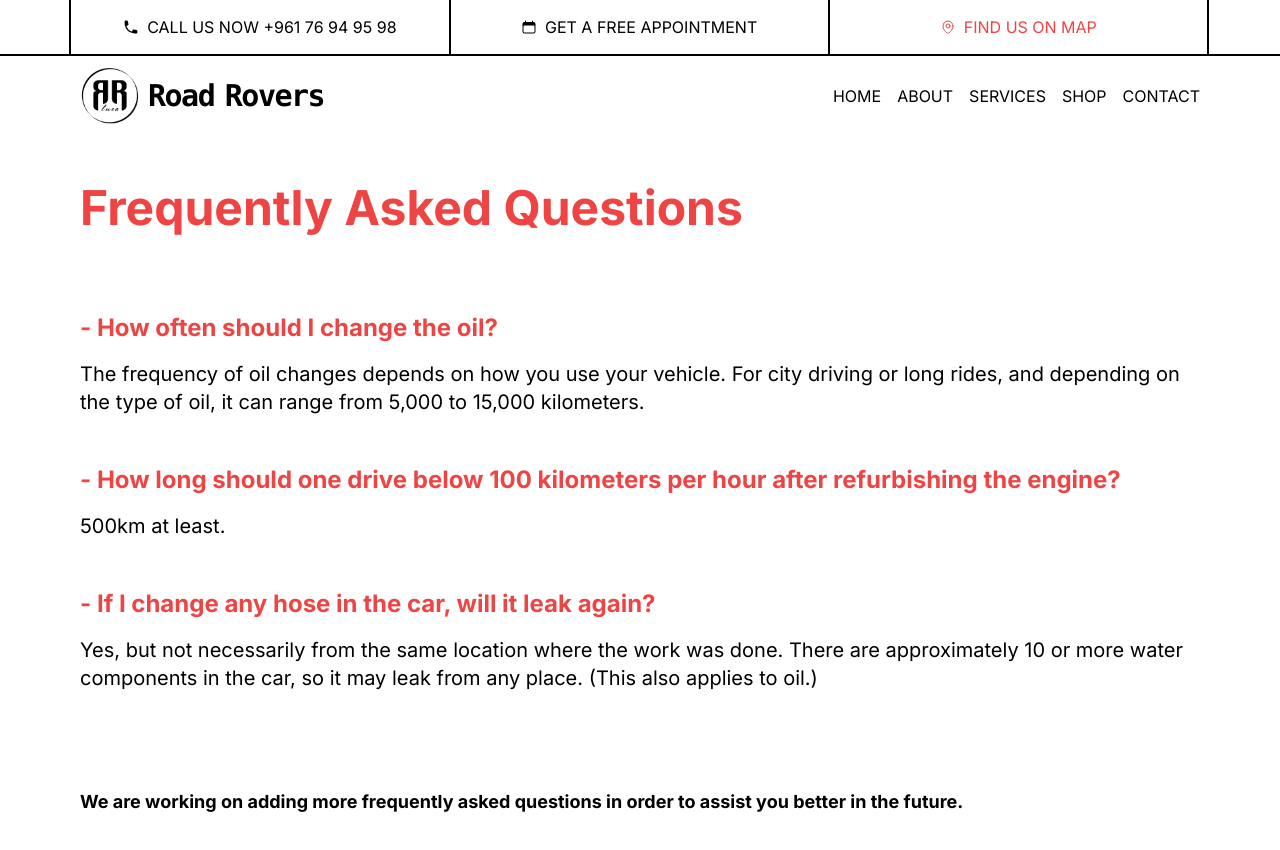
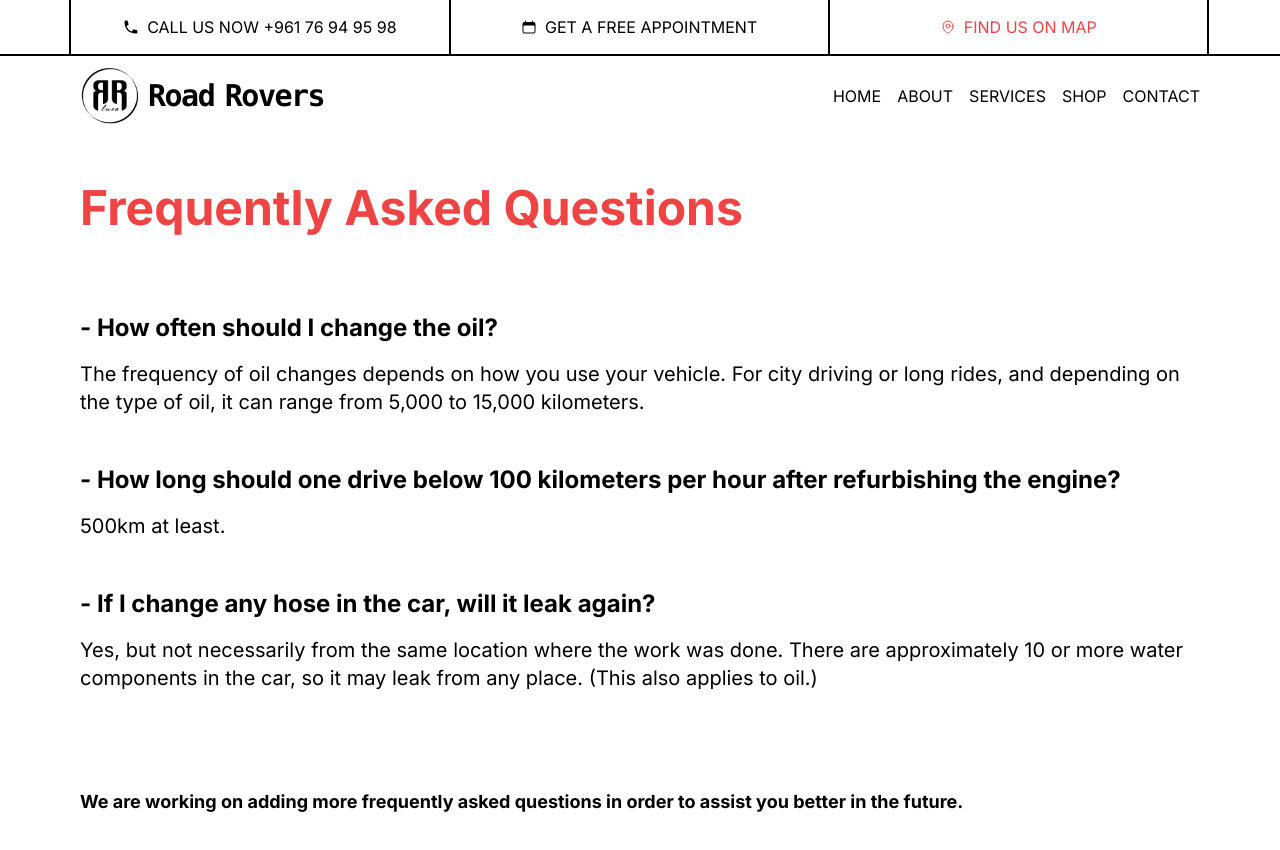
Before and after one commit to FK5/garage, a Next.js app: page /faq in a window 1280 px wide. Shown: the top 850 px of the page. Built offline with nearby package versions, Linux system fonts and the light colour scheme; what tailwindcss-animated would draw is missing.

Commit message:
-font color change -cc date fix

```diff
--- a/src/app/faq/page.tsx
+++ b/src/app/faq/page.tsx
@@ -11,15 +11,15 @@ const Faq: FC = () => {
           <p className="text-red-500 font-bold text-4xl sm:text-5xl mb-16 sm:mb-20">Frequently Asked Questions</p>
         </div>
         <div className="mb-12">
-          <p className="text-red-500 font-bold text-xl sm:text-2xl mb-4">- How often should I change the oil? </p>
+          <p className="text-black font-bold text-xl sm:text-2xl mb-4">- How often should I change the oil? </p>
           <p className="text-black text-lg sm:text-xl">The frequency of oil changes depends on how you use your vehicle. For city driving or long rides, and depending on the type of oil, it can range from 5,000 to 15,000 kilometers.</p>
         </div>
         <div className="mb-12">
-          <p className="text-red-500 font-bold text-xl sm:text-2xl mb-4">- How long should one drive below 100 kilometers per hour after refurbishing the engine? </p>
+          <p className="text-black font-bold text-xl sm:text-2xl mb-4">- How long should one drive below 100 kilometers per hour after refurbishing the engine? </p>
           <p className="text-black text-lg sm:text-xl">500km at least.</p>
         </div>
         <div className="mb-12 sm:mb-24">
-          <p className="text-red-500 font-bold text-xl sm:text-2xl mb-4">- If I change any hose in the car, will it leak again? </p>
+          <p className="text-black font-bold text-xl sm:text-2xl mb-4">- If I change any hose in the car, will it leak again? </p>
           <p className="text-black text-lg sm:text-xl">Yes, but not necessarily from the same location where the work was done. There are approximately 10 or more water components in the car, so it may leak from any place. (This also applies to oil.)</p>
         </div>
 
--- a/src/components/FooterSection.tsx
+++ b/src/components/FooterSection.tsx
@@ -137,7 +137,7 @@ export default function FooterSection() {
           </div>
 
           <div className="flex text-white">
-            <p className="text-sm">&copy;2023 RoadRovers by Luca</p>
+            <p className="text-sm">&copy;2024 RoadRovers by Luca</p>
           </div>
         </div>
       </div>
```
